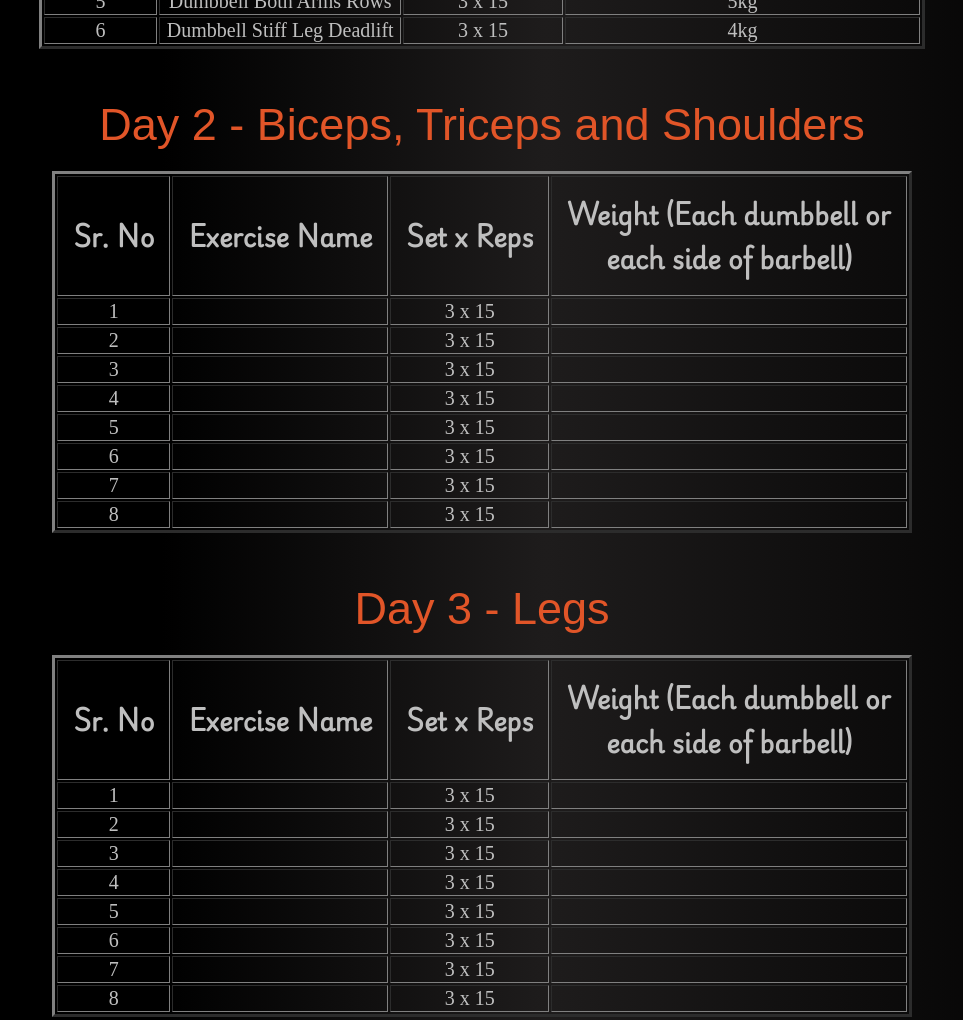
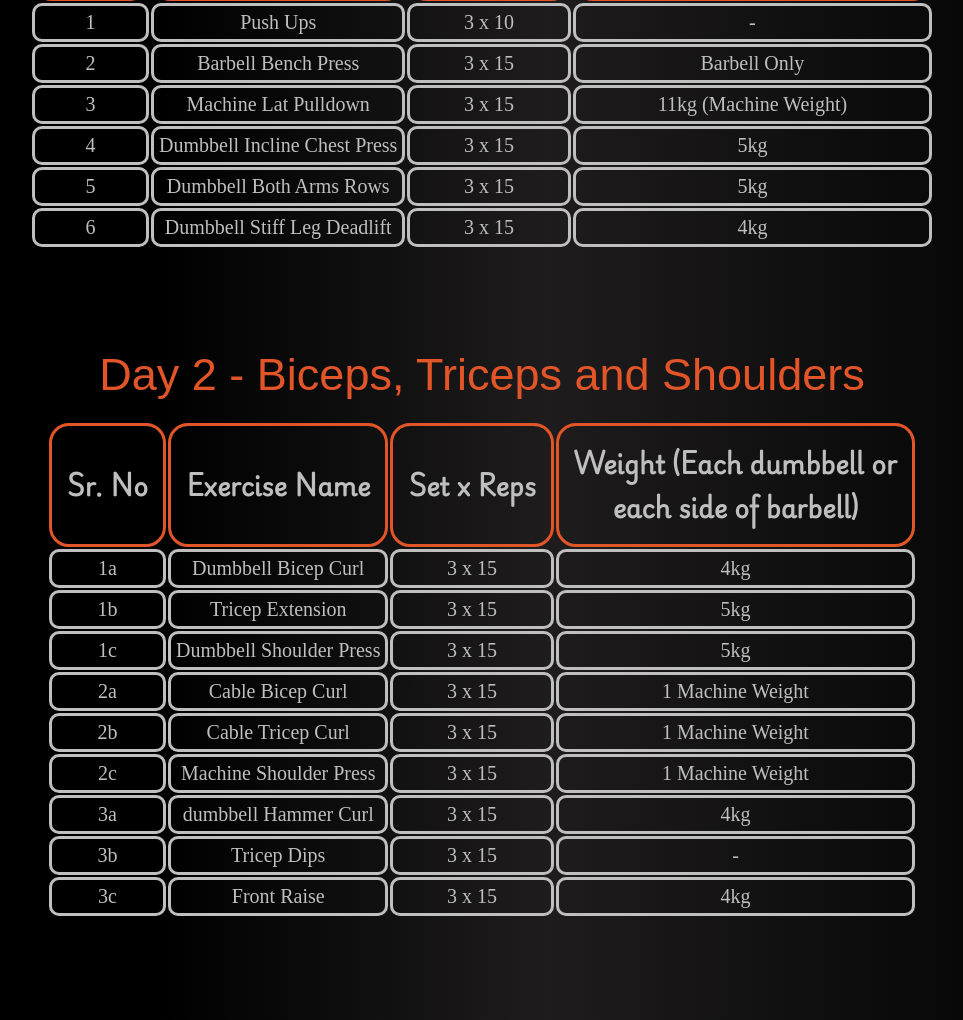
Before and after one commit to RudraPatel5435/Exercise-Catalog-2, a plain HTML site: page workout-program.html in a window 1280 px wide. Shown: the part 843-1863 px from the top of the page, without its empty margins (158-1121 px from the left). Drawn offline with Linux system fonts and the light colour scheme; a web font is replaced by a local one.

Commit message:
Added table borders, added data in (Bicep, Tricep, Shoulder) and set margins in WP, added remix icon in Home

```diff
--- a/index.html
+++ b/index.html
@@ -2,6 +2,9 @@
   <head>
     <link rel="stylesheet" href="index.css">
     <link rel="stylesheet" href="commoncss.css">
+    <link
+    href="https://cdn.jsdelivr.net/npm/remixicon@4.3.0/fonts/remixicon.css"
+    rel="stylesheet"/>
     <title>
       Home
     </title>
@@ -69,9 +72,10 @@
         <li>That's why you need a workout plan to get a routine going on. Here is a glimpse of the wokout plan (Chest and Back Day) you would follow. If you want to see the whole plan <a class="link" href="workout-program.html"><big>Click Here - Full Workout Plan</big></a>
       </div>
       </ul>
-      <div class="onet">Day 1 - Chest and Back</div>
       <div class="tablechest">
-        <table border="3" align="center">
+        <a href="workout-program.html"><i class="ri-arrow-right-up-line"></i></a>
+        <div class="onet">Day 1 - Chest and Back</div>
+        <table align="center">
             <tr>
                 <th>Sr. No</th>
                 <th>Exercise Name</th>
--- a/workout-program.css
+++ b/workout-program.css
@@ -1,3 +1,6 @@
+#sectiontitle {
+    margin-top: 80px;
+}
 .des {
     text-align: left;
     font-size: 20px;
@@ -22,17 +25,22 @@ hr {
     font-size: 45px;
     color: rgb(225, 85, 40);
     padding: 20px;
-    margin-top: 30px;
+    margin-top: 80px;
 }
 th {
     padding: 15px;
     font-size: 25px;
     font-family: "Playwrite";
+    border-radius: 20px;
+    border: 3px solid rgb(225, 85, 40);
 }
 td {
     text-align: center;
     font-size: 20px;
     font-family: "Gowun Batang";
+    border-radius: 10px;
+    border: 3px solid rgb(191, 191, 191);
+    padding: 5px;
 }
 a.link:hover, a.link:active, a.link:visited {
     color: rgb(225, 85, 40);
--- a/workout-program.html
+++ b/workout-program.html
@@ -22,7 +22,7 @@
     <ul>
         <li><div class="des">This workout plan is just for setting a baseline of your strength. If you feel that the weight is easy for you or the reps are too much, you can always increase the weight or decrease the reps.</div>
         <li><div class="des">Perfect form/posture is really important while working out. Slight imbalance might result in pain and doing it completely wrong can also cause injury. To make sure you are working out with perfect form, watch videos from <a class="link" href="">Muscle Specific Workout</a> Section to know the actual form.</div>
-        <li><div class="des">If you see Sr. No. like (4a 4b), it means that those exercises are part of a superset.<br>
+        <li><div class="des">If you see Sr. No. like (1a 1b), it means that those exercises are part of a superset.<br>
             A superset is a combination of exercises that you have to do together without taking rest. Rest is taken after 1 set of superset.</div>
         <li class="des">Breaks are also an important part of working out. If you feel sore muscle or pain, take a break for 1 day and continue from the day after.</li>
     </ul>
@@ -30,7 +30,7 @@
 
     <section>
         <div id="tabletitle">Day 1 - Chest and Back</div>
-        <table border="3" align="center">
+        <table align="center">
             <tr>
                 <th>Sr. No</th>
                 <th>Exercise Name</th>
@@ -41,13 +41,13 @@
                 <td>1</td>
                 <td>Push Ups</td>
                 <td>3 x 10</td>
-                <td>0kg</td>
+                <td>-</td>
             </tr>
             <tr>
                 <td>2</td>
                 <td>Barbell Bench Press</td>
                 <td>3 x 15</td>
-                <td>0kg</td>
+                <td>Barbell Only</td>
             </tr>
             <tr>
                 <td>3</td>
@@ -77,7 +77,7 @@
     </section>
     <section>
         <div id="tabletitle">Day 2 - Biceps, Triceps and Shoulders</div>
-        <table border="3" align="center">
+        <table align="center">
             <tr>
                 <th>Sr. No</th>
                 <th>Exercise Name</th>
@@ -85,58 +85,64 @@
                 <th>Weight (Each dumbbell or<br>each side of barbell)</th>
             </tr>
             <tr>
-                <td>1</td>
-                <td></td>
+                <td>1a</td>
+                <td>Dumbbell Bicep Curl</td>
                 <td>3 x 15</td>
-                <td></td>
+                <td>4kg</td>
             </tr>
             <tr>
-                <td>2</td>
-                <td></td>
+                <td>1b</td>
+                <td>Tricep Extension</td>
                 <td>3 x 15</td>
-                <td></td>
+                <td>5kg</td>
             </tr>
             <tr>
-                <td>3</td>
-                <td></td>
+                <td>1c</td>
+                <td>Dumbbell Shoulder Press</td>
                 <td>3 x 15</td>
-                <td></td>
+                <td>5kg</td>
             </tr>
             <tr>
-                <td>4</td>
-                <td></td>
+                <td>2a</td>
+                <td>Cable Bicep Curl</td>
                 <td>3 x 15</td>
-                <td></td>
+                <td>1 Machine Weight</td>
             </tr>
             <tr>
-                <td>5</td>
-                <td></td>
+                <td>2b</td>
+                <td>Cable Tricep Curl</td>
                 <td>3 x 15</td>
-                <td></td>
+                <td>1 Machine Weight</td>
             </tr>
             <tr>
-                <td>6</td>
-                <td></td>
+                <td>2c</td>
+                <td>Machine Shoulder Press</td>
                 <td>3 x 15</td>
-                <td></td>
+                <td>1 Machine Weight</td>
             </tr>
             <tr>
-                <td>7</td>
-                <td></td>
+                <td>3a</td>
+                <td>dumbbell Hammer Curl</td>
                 <td>3 x 15</td>
-                <td></td>
+                <td>4kg</td>
             </tr>
             <tr>
-                <td>8</td>
-                <td></td>
+                <td>3b</td>
+                <td>Tricep Dips</td>
                 <td>3 x 15</td>
-                <td></td>
+                <td>-</td>
+            </tr>
+            <tr>
+                <td>3c</td>
+                <td>Front Raise</td>
+                <td>3 x 15</td>
+                <td>4kg</td>
             </tr>
         </table>
     </section>
     <section>
         <div id="tabletitle">Day 3 - Legs</div>
-        <table border="3" align="center">
+        <table align="center">
             <tr>
                 <th>Sr. No</th>
                 <th>Exercise Name</th>
@@ -195,7 +201,7 @@
     </section>
     <section>
         <div id="tabletitle">Day 4 - Abs</div>
-        <table border="3" align="center">
+        <table align="center">
             <tr>
                 <th>Sr. No</th>
                 <th>Exercise Name</th>
```
Also changed, not shown: index.css (+15 -0 lines), Images/second-img-bottom.png (deleted), Images/second-img.png (deleted), 3 other files.
